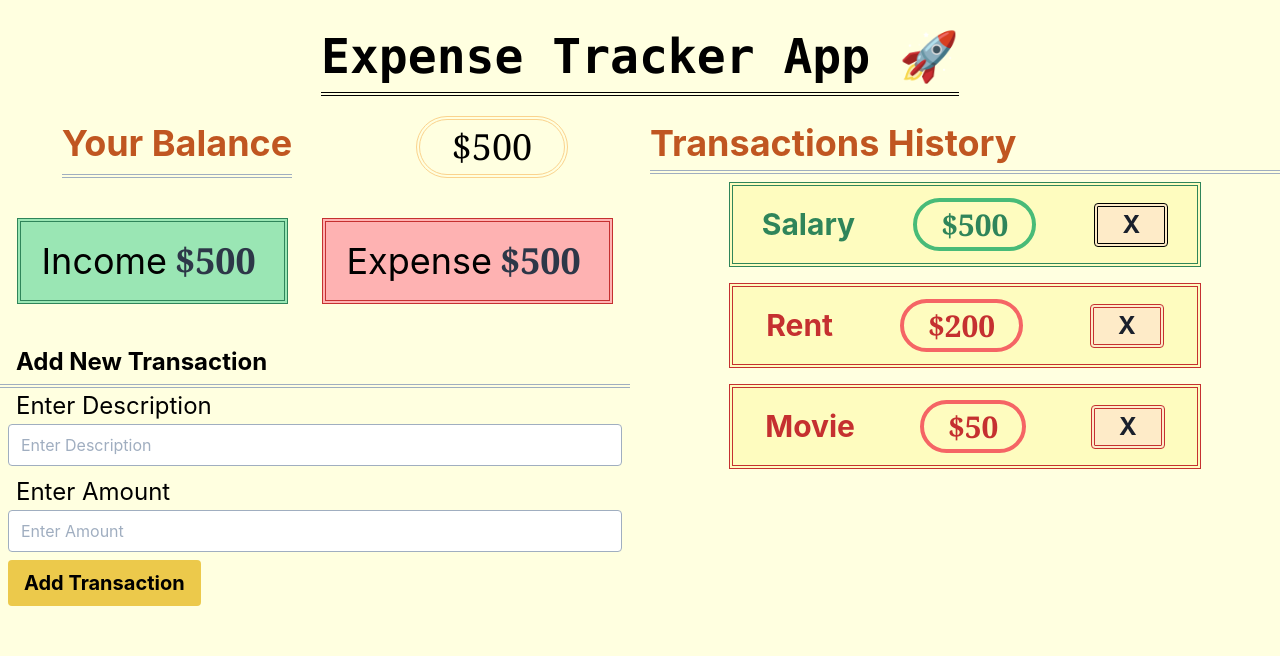
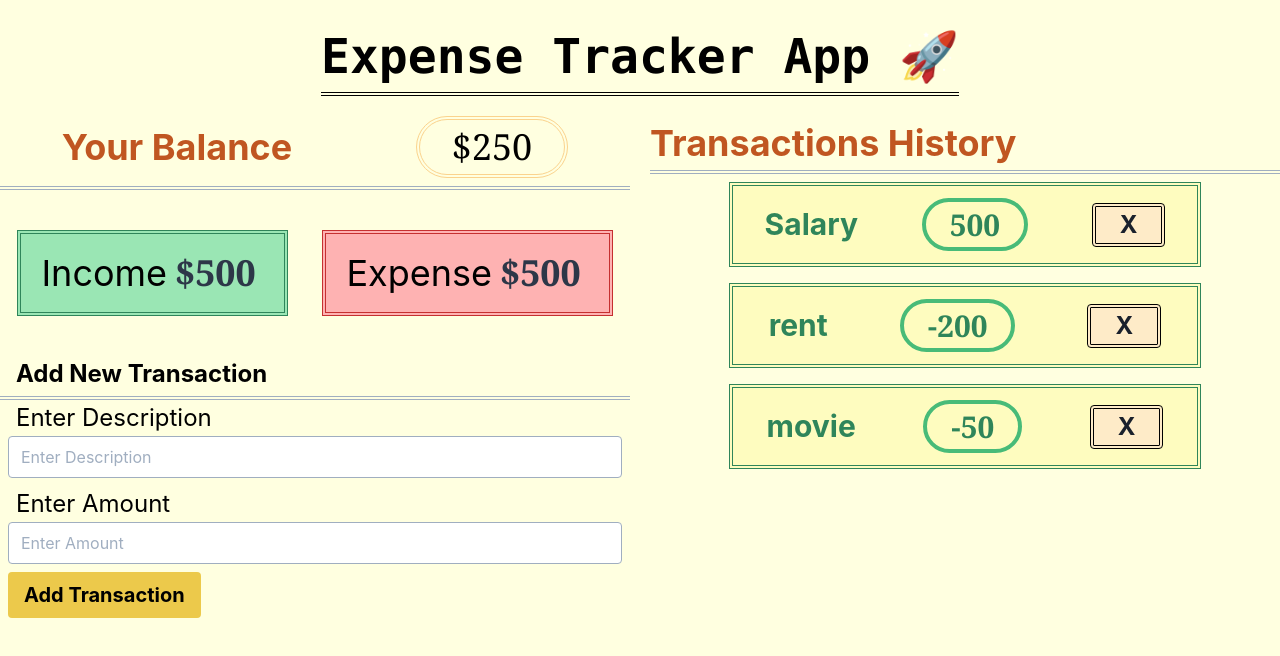
Before and after one commit to muhammadsalif/Expense-Tracker-DApp, a React (Create React App) app: page / in a window 1280 px wide. Shown: the top 656 px of the page. Built offline with nearby package versions, Linux system fonts and the light colour scheme.

Commit message:
Balance component dynamic done.

```diff
--- a/src/components/Balance.jsx
+++ b/src/components/Balance.jsx
@@ -1,13 +1,19 @@
-import React from "react";
+import React, { useContext } from "react";
+import { GlobalContext } from "../context/GlobalContext";
 
 export default function Balance() {
+  let val = useContext(GlobalContext);
+
+  // Using reduce function to iterate on array and getting a sum
+  let bal = val.reduce((initialVal, currentVal) => {
+    return initialVal + currentVal.transAmount;
+  }, 0);
+
   return (
-    <div className="flex justify-around w-full text-4xl ">
-      <h1 className="border-b-4 font-bold text-orange-700 border-double border-gray-500 ">
-        Your Balance
-      </h1>
+    <div className="flex justify-around items-center w-full text-4xl border-b-4  border-double border-gray-500 pb-2">
+      <h1 className="font-bold text-orange-700 ">Your Balance</h1>
       <p className="font-serif border-4 border-double border-orange-300 px-8 rounded-full ">
-        $500
+        ${bal}
       </p>
     </div>
   );
--- a/src/components/TransactionHistory.jsx
+++ b/src/components/TransactionHistory.jsx
@@ -1,40 +1,29 @@
-import React from "react";
+import React, { useContext } from "react";
+import { GlobalContext } from "./../context/GlobalContext";
+export default function TransactionHistory() {
+  let initialTransaction = useContext(GlobalContext);
 
-export default function TransactionHistory() {
   return (
     <>
       <h1 className="border-b-4 font-bold text-orange-700 border-double border-gray-500 text-4xl">
         Transactions History
       </h1>
       <ul className="flex justify-between items-center flex-col">
+        {initialTransaction.map((trans) => {
+          return (
             <li className="flex items-center justify-around w-full lg:w-3/4 mx-auto bg-yellow-200 py-3 border-double border-4 border-green-700 my-2">
-          <h1 className="text-3xl text-green-700 font-bold">Salary</h1>
+              <h1 className="text-3xl text-green-700 font-bold">
+                {trans.transDescription}
+              </h1>
               <p className="text-3xl font-serif text-green-700 font-bold border-green-500 border-4 rounded-full px-6">
-            $500
+                {trans.transAmount}
               </p>
               <button className="border-black border-double border-4 px-6 text-2xl bg-orange-200 hover:bg-orange-400 text-gray-900 font-bold rounded">
                 X
               </button>
             </li>
-        <li className="flex items-center justify-around w-full lg:w-3/4 mx-auto bg-yellow-200 py-3 border-double border-4 border-red-700 my-2">
-          <h1 className="text-3xl text-red-700 font-bold">Rent</h1>
-          <p className="text-3xl font-serif text-red-700 font-bold border-red-500 border-4 rounded-full px-6">
-            $200
-          </p>
-          <button className="border-red-700 border-double border-4 px-6 text-2xl bg-orange-200 hover:bg-red-100 text-gray-900 font-bold rounded">
-            X
-          </button>
-        </li>
-
-        <li className="flex items-center justify-around w-full lg:w-3/4 mx-auto bg-yellow-200 py-3 border-double border-4 border-red-700 my-2">
-          <h1 className="text-3xl text-red-700 font-bold">Movie</h1>
-          <p className="text-3xl font-serif text-red-700 font-bold border-red-500 border-4 rounded-full px-6">
-            $50
-          </p>
-          <button className="border-red-700 border-double border-4 px-6 text-2xl bg-orange-200 hover:bg-red-100 text-gray-900 font-bold rounded">
-            X
-          </button>
-        </li>
+          );
+        })}
       </ul>
     </>
   );
--- a/src/context/GlobalContext.jsx
+++ b/src/context/GlobalContext.jsx
@@ -1,15 +1,17 @@
-import React,{createContext} from 'react'
+import React, { createContext } from "react";
 
+export const GlobalContext = createContext("Default");
 
-export const GlobalContext=createContext("Default");
+let initialTransaction = [
+  { transDescription: "Salary", transAmount: 500 },
+  { transDescription: "rent", transAmount: -200 },
+  { transDescription: "movie", transAmount: -50 },
+];
 
-
-export const GlobalContextProvider=({children})=> {
-    return (
-        <GlobalContext.Provider value="123">
-            {children}
-        </GlobalContext.Provider>
-
-
-    )
-}
+export const GlobalContextProvider = ({ children }) => {
+  return (
+    <GlobalContext.Provider value={initialTransaction}>
+      {children}
+    </GlobalContext.Provider>
+  );
+};
```
Also changed, not shown: src/reducer/GlobalReducer.jsx (added, +13 -0 lines). Lines whose indentation alone changed are shown as unchanged.
